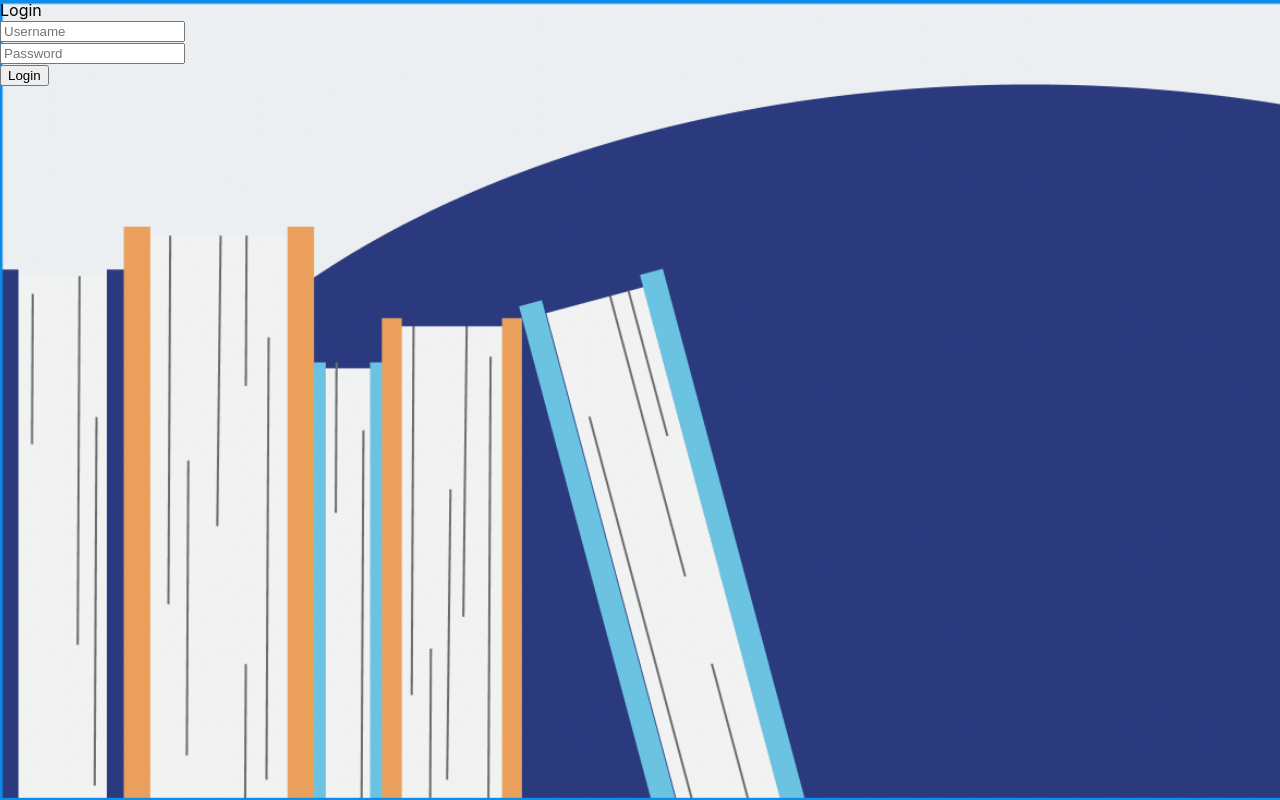
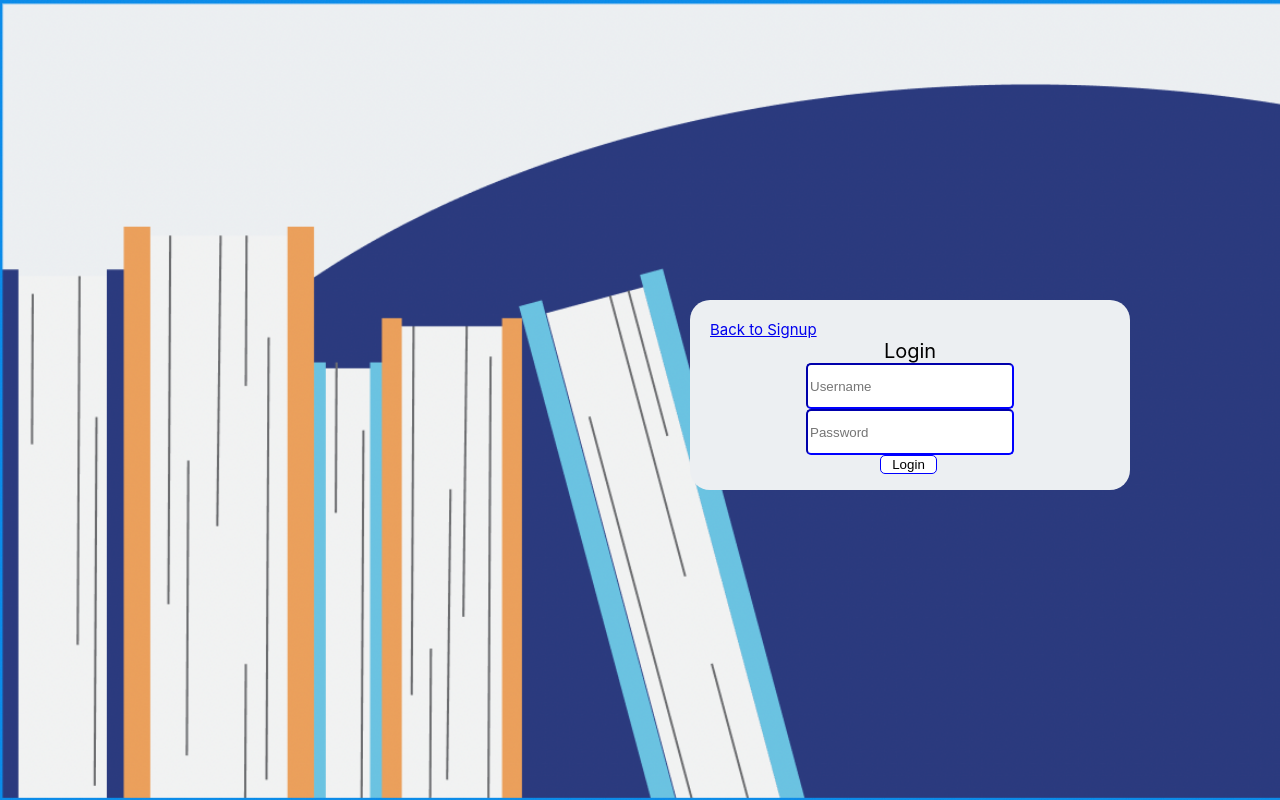
Before and after one commit to blin4504/BrckBook, a React (Create React App) app in the folder frontends/frontends/: page /login in a window 1280 px wide. Built offline with nearby package versions, Linux system fonts and the light colour scheme.

Commit message:
css changes

```diff
--- a/frontends/frontends/src/index.css
+++ b/frontends/frontends/src/index.css
@@ -17,15 +17,89 @@ code {
 
 .block
 {
-  background-color: white;
+  background-color: #ECEFF2;
   display:flex;
-  width: 200px;
+  width: 400px;
+  height: 400px;
   text-align: center;
   flex-direction: column;
+  margin-left: auto;
+  margin-right: 150px;
+  margin-top: 200px;
+  padding: 20px;
+  border-radius: 20px;
+  font-size: 20px;
+}
+
+.block2
+{
+  background-color: #ECEFF2;
+  display:flex;
+  width: 400px;
+  height: 150px;
+  text-align: center;
+  flex-direction: column;
+  margin-left: auto;
+  margin-right: 150px;
+  margin-top: 300px;
+  padding: 20px;
+  border-radius: 20px;
+  font-size: 20px;
 }
 
 .input
 {
   border-radius: 5px;
+  height: 40px;
+  width: 200px;
   border-color: blue;
 }
+
+.input:hover
+{
+  transition: all .2s ease-in-out;
+  transform: scale(1.1);
+}
+
+.short
+{
+  max-width: 100px;
+  max-height: 100px;
+}
+
+.butt
+{
+  width: 57px;
+  margin-left: 170px;
+  background-color: white;
+  color: black;
+  border: 1px solid blue;
+  border-radius: 5px;
+}
+
+.butt
+{
+  transition-duration: 0.4s;
+}
+
+.butt:hover
+{
+  background-color: blue;
+  color: white;
+}
+
+.b2signup
+{
+  text-align: left !important;
+  font-size: 15px;
+}
+
+.b2signup:hover
+{
+  color: red;
+}
+
+.login:hover
+{
+  color: red;
+}
--- a/frontends/frontends/src/pages/login.js
+++ b/frontends/frontends/src/pages/login.js
@@ -6,22 +6,26 @@ export default function Login() {
     const [password, setPassword] = useState("");
     return (
         <>
+        <div class="block2">
+
+            <Link to ="/" class="b2signup">Back to Signup</Link>
             <div>Login</div>
             <form>
-                <input
+                <input class="input"
                 type="text"
                 placeholder="Username"
                 value={userName} onChange={(e) => setUserName(e.target.value)}
                 />
             </form>
             <form>
-                <input
+                <input class="input"
                 type="text"
                 placeholder="Password"
                 value={password} onChange={(e) => setPassword(e.target.value)}
                 />
             </form>
-            <button onClick={() => logClick(userName, password)}>Login</button>
+            <button class="butt" onClick={() => logClick(userName, password)}>Login</button>
+        </div>
         </>
     )
 
--- a/frontends/frontends/src/pages/signup.js
+++ b/frontends/frontends/src/pages/signup.js
@@ -56,9 +56,9 @@ export default function SignUp() {
                     value={confirmPassword} onChange={(e) => setConfirmPassword(e.target.value)}
                     />
                 </form>
-                <button onClick={() => signClick(firstName, lastName, userName, email, password, confirmPassword)}>Signup</button>
+                <button class="butt" onClick={() => signClick(firstName, lastName, userName, email, password, confirmPassword)}>Signup</button>
                 <div>
-                    <Link to ="login">Already have a account? Login Here</Link>
+                    <Link to ="login" class="login">Already have a account? Login Here</Link>
                 </div>
             </div>
         </>
```
Also changed, not shown: frontends/frontends/src/components/shorticon.js (added, +7 -0 lines), frontends/frontends/src/media/brckbook.png.
